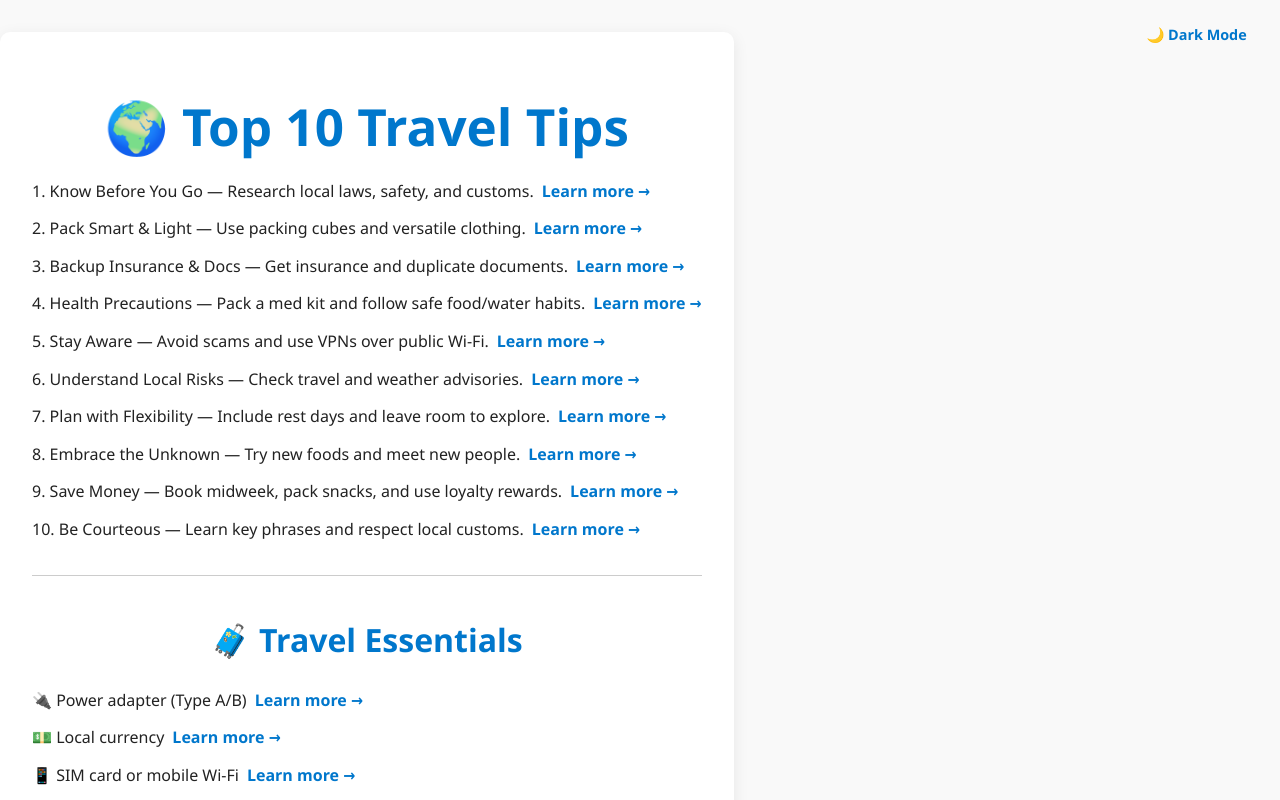
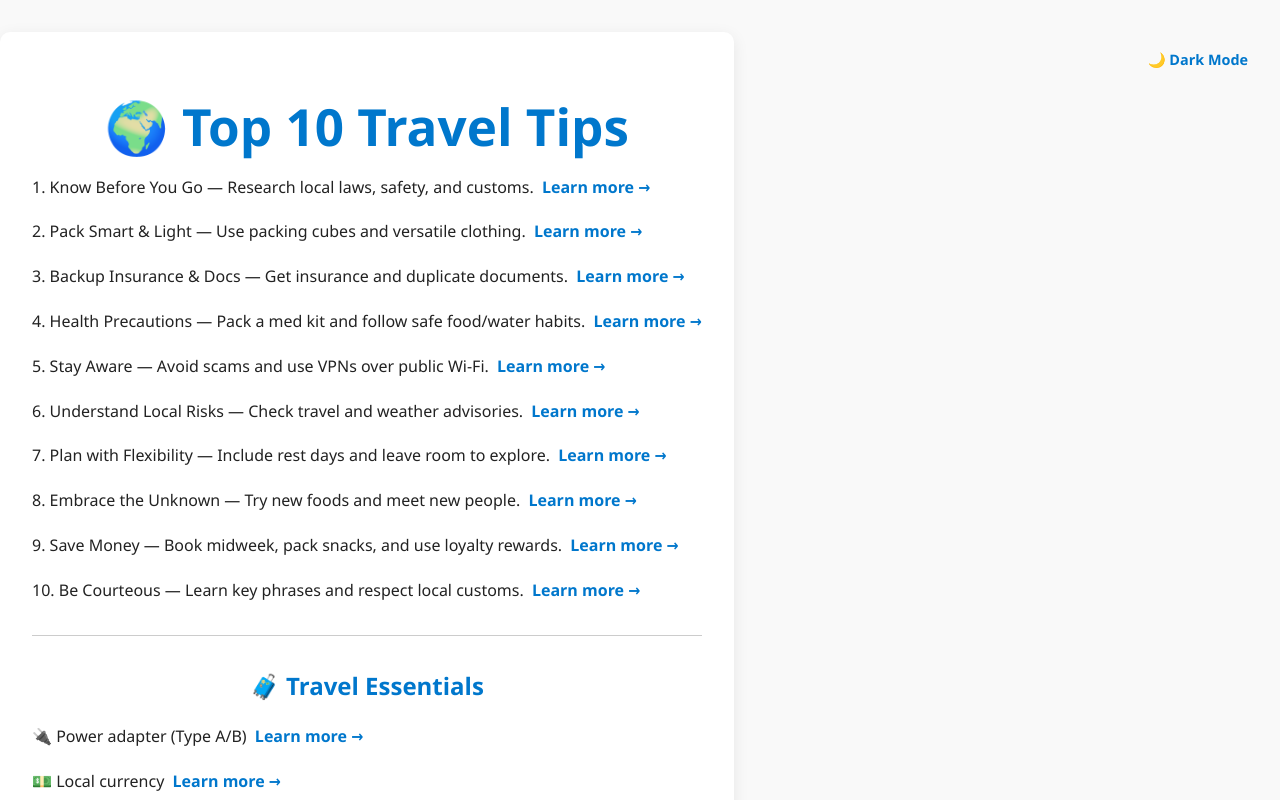
Before and after one commit to kmazza-hub/travel-first, a React (Vite) app: page / in a window 1280 px wide. Shown: the top 800 px of the page. Built offline with nearby package versions, Linux system fonts and the light colour scheme.

Commit message:
Update App.css and UI for travel tips and weather section

```diff
--- a/src/App.css
+++ b/src/App.css
@@ -36,43 +36,13 @@ body {
   transition: background-color 0.3s, color 0.3s;
 }
 
-h1 {
+h1,
+h2,
+h3 {
   text-align: center;
   color: var(--primary);
-  margin-bottom: 1.5rem;
-}
-
-h2 {
-  text-align: center;
-  color: var(--primary);
-  font-size: 2rem;
-  font-weight: 700;
-  margin-top: 2.5rem;
-  margin-bottom: 1.5rem;
-  display: flex;
-  align-items: center;
-  justify-content: center;
-  gap: 0.5rem;
-}
-
-.results.simple-list p {
-  margin: 0.75rem 0;
-  font-size: 1rem;
-  line-height: 1.6;
-  display: flex;
-  flex-wrap: wrap;
-  align-items: center;
-  gap: 0.5rem;
-}
-
-.results.simple-list a {
-  color: var(--primary);
-  text-decoration: none;
-  font-weight: bold;
-}
-
-.results.simple-list a:hover {
-  text-decoration: underline;
+  margin-bottom: 1.25rem;
+  font-weight: 600;
 }
 
 .weather-info {
@@ -80,7 +50,30 @@ h2 {
   padding: 1rem;
   border-radius: 8px;
   text-align: center;
-  margin-bottom: 1rem;
+  margin-bottom: 1.5rem;
+}
+
+.results.simple-list {
+  display: flex;
+  flex-direction: column;
+  gap: 1.2rem;
+}
+
+.results.simple-list p {
+  margin: 0;
+  font-size: 1rem;
+  line-height: 1.6;
+}
+
+.results.simple-list a {
+  color: var(--primary);
+  text-decoration: none;
+  font-weight: bold;
+  margin-left: 0.25rem;
+}
+
+.results.simple-list a:hover {
+  text-decoration: underline;
 }
 
 .toggle-theme {
@@ -95,6 +88,24 @@ h2 {
   cursor: pointer;
 }
 
+button {
+  padding: 0.6rem 1rem;
+  font-size: 1rem;
+  font-weight: bold;
+  color: #fff;
+  background-color: var(--primary);
+  border: none;
+  border-radius: 6px;
+  cursor: pointer;
+  display: block;
+  margin: 1.5rem auto;
+  transition: background-color 0.2s;
+}
+
+button:hover {
+  background-color: #005fa3;
+}
+
 hr {
   border: none;
   height: 1px;
@@ -107,4 +118,10 @@ hr {
     margin: 1rem;
     padding: 1.5rem;
   }
+
+  .toggle-theme {
+    top: 0.5rem;
+    right: 0.5rem;
+    font-size: 0.8rem;
+  }
 }
```
